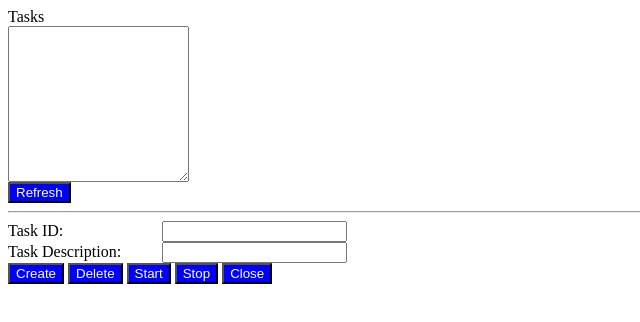
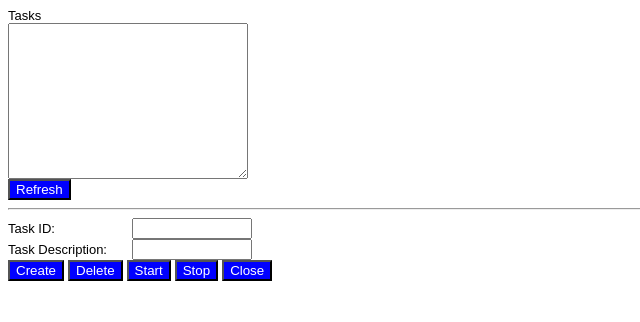
Before and after one commit to zhiming-qiu/Simple-Task-Management-Web-Server, a plain HTML site: page index.html in a window 1280 px wide. Shown: the whole page, without its empty margins (0-640 px from the left). Drawn offline with nearby package versions, Linux system fonts and the light colour scheme.

Commit message:
CSS tweak

```diff
--- a/css/mystyle.css
+++ b/css/mystyle.css
@@ -3,7 +3,17 @@ button {
     color: white
 }
 
+textarea {
+    width: 240px;
+}
+
+input {
+    width: 120px;
+}
+
 label {
-    width: 150px;
-    display:inline-block
+    width: 120px;
+    display: inline-block;
+    font-family: sans-serif;
+    font-size: small;
 }
--- a/index.html
+++ b/index.html
@@ -1,16 +1,16 @@
 <html>
     <head>
-        <link rel="stylesheet" type = "text/css" href = "./css/mystyle.css" media = " all" />
+        <link rel="stylesheet" type = "text/css" href = "css/mystyle.css" media = " all" />
         <script type="text/javascript" src=" http://ajax.aspnetcdn.com/ajax/jQuery/jquery-1.8.1.min.js"></script>
-        <script type="text/javascript" src="./js/mycode.js"></script>
+        <script type="text/javascript" src="js/mycode.js"></script>
     </head>
     <body>
-        <label>Tasks</label><br>
+        <label id=tasks>Tasks</label><br>
         <textarea id=tasks rows="10" cols="20"></textarea><br>
         <button id=list onclick="getTasks();">Refresh</button><br>
         <hr>
         <label id=task_id>Task ID:</label> <input id=task_id></input><br>
-        <label id=task_id>Task Description:</label> <input id=task_description></input><br>
+        <label id=task_description>Task Description:</label> <input id=task_description></input><br>
         <button id=create>Create</button>
         <button id=delete>Delete</button>
         <button id=start>Start</button>
```
